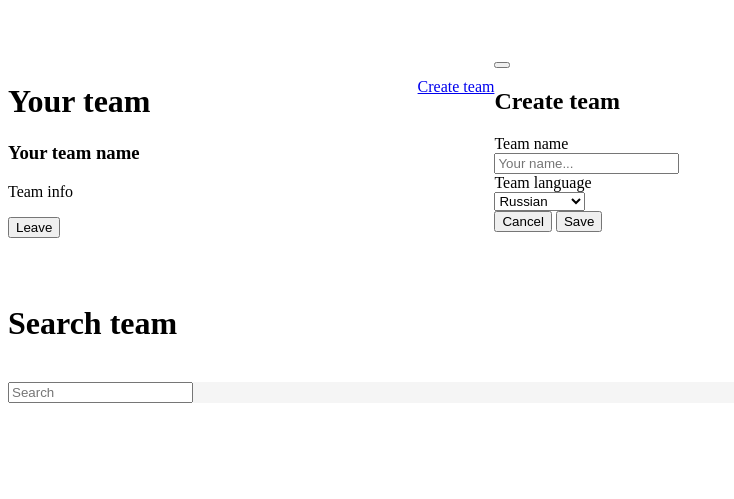
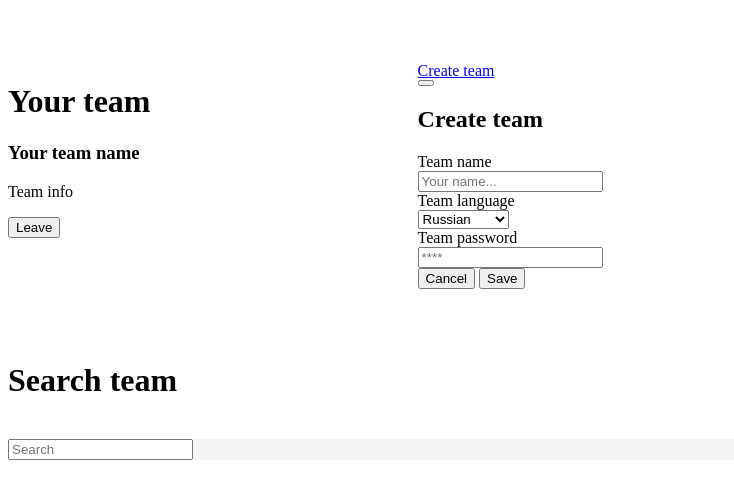
Before and after one commit to GUFFYch/Estafeta, a Django app: template estafetaApp/templates/profile/template2.html in a window 1280 px wide. Shown: the top 499 px of the page, without its empty margins (0-734 px from the left). Run offline with Django 4.2, Linux system fonts and the light colour scheme; the template is opened without the code that fills it, so the values that code supplies are empty.

Commit message:
add some changes

```diff
--- a/estafetaApp/models.py
+++ b/estafetaApp/models.py
@@ -12,3 +12,8 @@
     link = models.CharField(max_length=500) # ссылка на контест
     date_stat = models.DateField(max_length=50) # дата начала теста
     date_end = models.DateField(max_length=50) # дата конца теста
+
+class Team(models.Model):
+    name = models.CharField(max_length=100)  # название
+    language = models.CharField(max_length=50) # страна
+    password = models.CharField(max_length=100) # пароль
--- a/estafetaApp/templates/profile/template2.html
+++ b/estafetaApp/templates/profile/template2.html
@@ -19,7 +19,7 @@
         </div>
     </div>
 
-    <p uk-margin>
+    <div uk-margin>
         <a class="uk-button uk-button-default" href="#modal-sections" uk-toggle>Create team</a>
 
         <div id="modal-sections" uk-modal>
@@ -51,6 +51,13 @@
                             </div>
                         </div>
 
+                        <div class="uk-margin">
+                            <label class="uk-form-label" for="form-horizontal-text">Team password</label>
+                            <div class="uk-form-controls">
+                                <input class="uk-input" id="form-horizontal-text" type="text" placeholder="****">
+                            </div>
+                        </div>
+
 
                 </div>
                 <div class="uk-modal-footer uk-text-right">
@@ -61,7 +68,7 @@
 
             </div>
         </div>
-    </p>
+    </div>
 
 
     </div>
```
